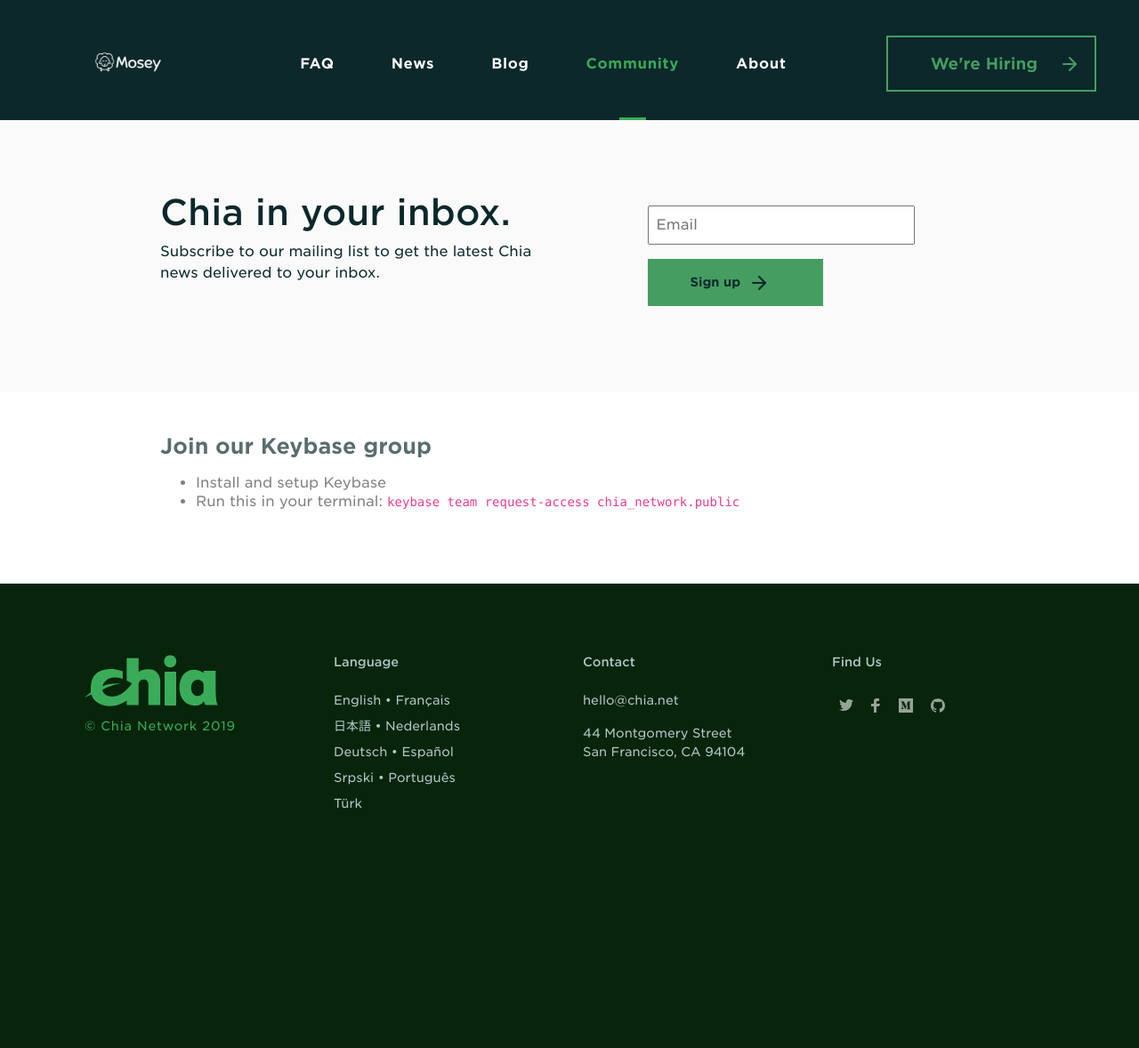
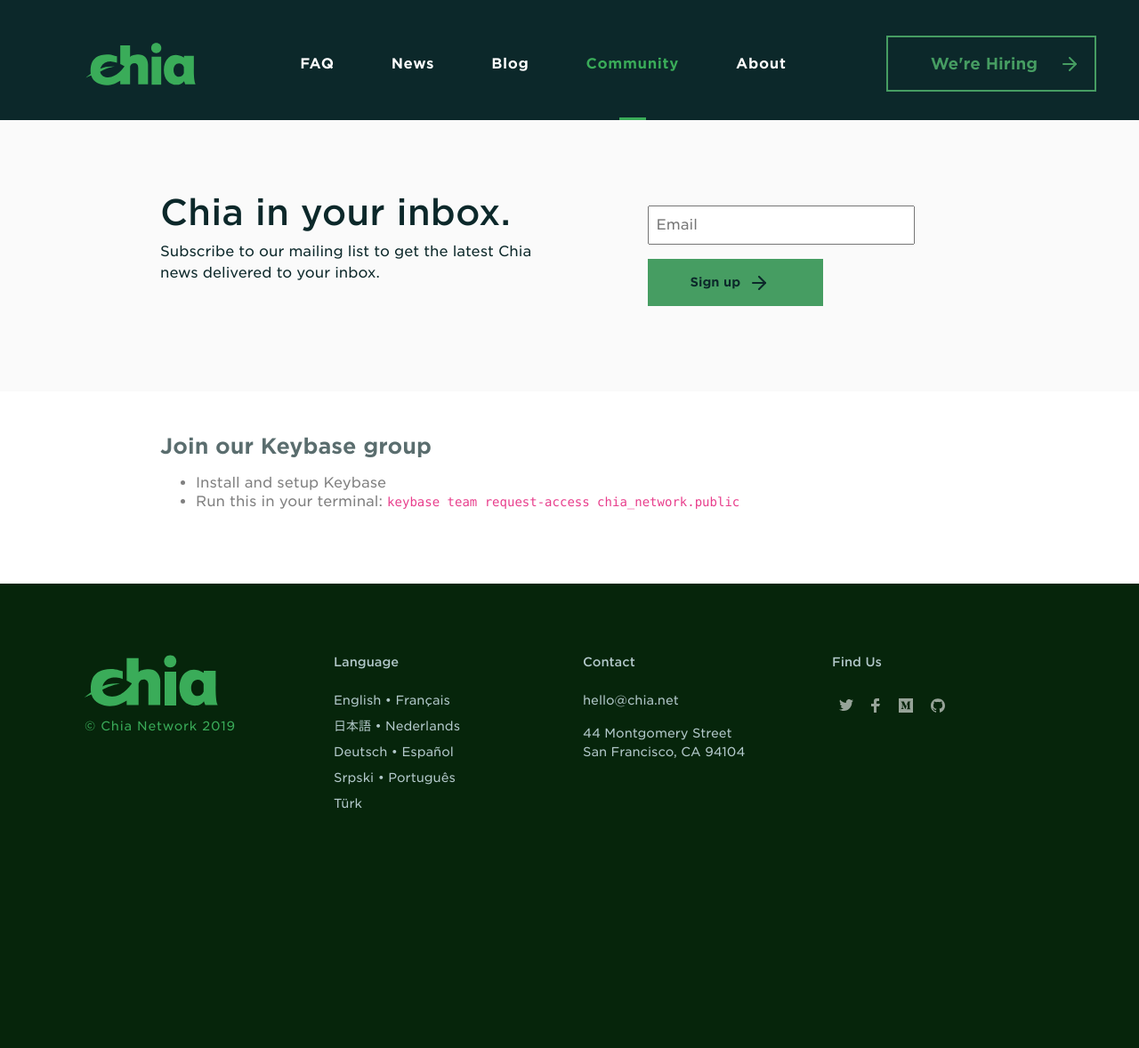
Before and after one commit to ashadle/get-mosey, a Jekyll site: the page built from collections/_community/01-join-keybase.en.md, in a window 1280 px wide. Shown: the whole page at 89% size. Built offline with Jekyll 4.4.1, drawn with Linux system fonts in a browser that asks for light colours.

Commit message:
updated reference

```diff
--- a/_includes/navigation.html
+++ b/_includes/navigation.html
@@ -6,7 +6,7 @@
 {% endif %}
 <!-- navigation doesn't work in french site, also only french is supported -->
 <nav class="navbar navbar-expand-xl navbar-dark">
-    <a class="navbar-brand" href="/"><img src="/img/mosey-logo-white.png" alt="Mosey"></a>
+    <a class="navbar-brand" href="/"><img src="/img/chia_logo.svg" alt="Mosey"></a>
     <button class="navbar-toggler ml-auto" type="button" data-toggle="collapse" data-target="#navbarSupportedContent" aria-controls="navbarSupportedContent" aria-expanded="false" aria-label="Toggle navigation">
         <span class="navbar-toggler-icon"></span>
     </button>
```
